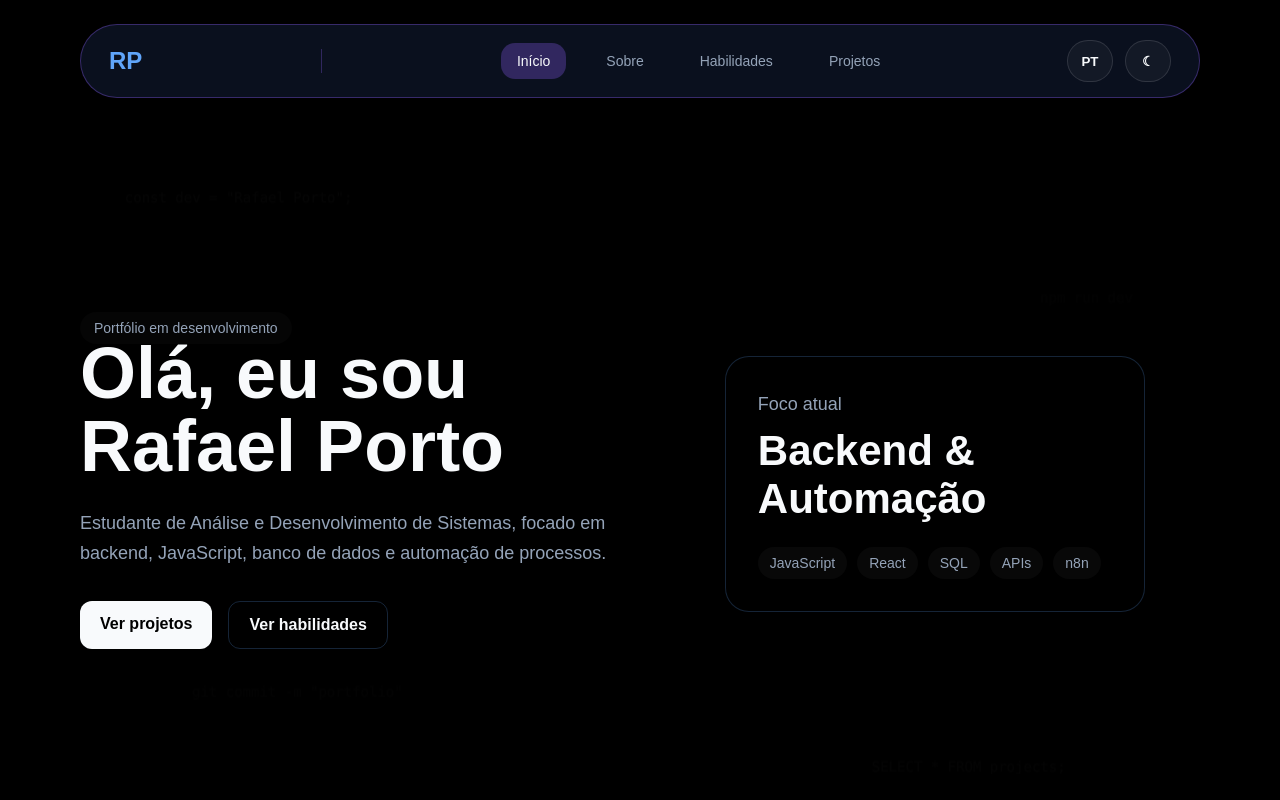
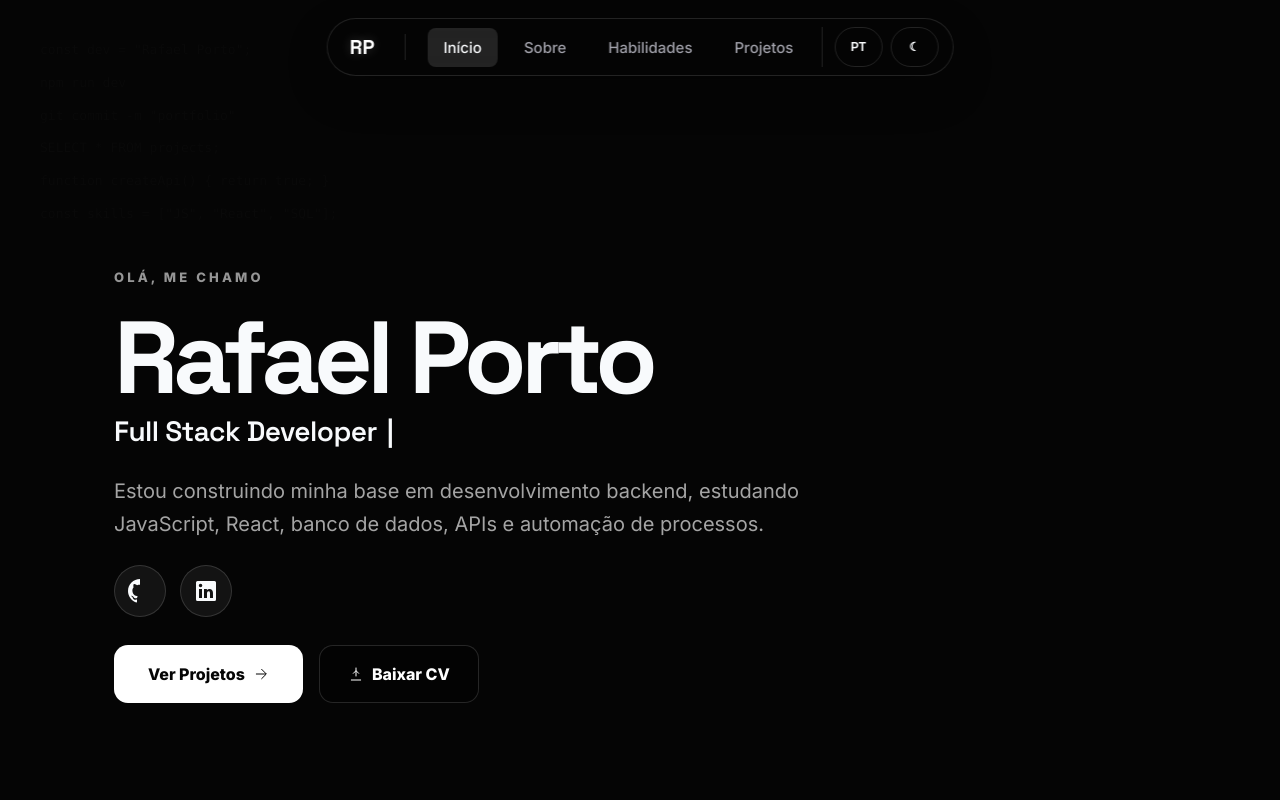
Before and after one commit to rportocortes/Portfolio, a React (Vite) app: page / in a window 1280 px wide. Shown: the top 800 px of the page. Built offline with nearby package versions, Linux system fonts and the light colour scheme.

Commit message:
hero and header layout

```diff
--- a/index.html
+++ b/index.html
@@ -1,10 +1,9 @@
 <!doctype html>
-<html lang="en">
+<html lang="pt-BR">
   <head>
     <meta charset="UTF-8" />
-    <link rel="icon" type="image/svg+xml" href="/favicon.svg" />
     <meta name="viewport" content="width=device-width, initial-scale=1.0" />
-    <title>portfolio-rafael</title>
+    <title>Rafael Porto | Portfólio</title>
   </head>
   <body>
     <div id="root"></div>
--- a/src/App.tsx
+++ b/src/App.tsx
@@ -1,7 +1,6 @@
 import { useState } from "react";
 
 function App() {
-  const dev = "Rafael Porto";
   const [language, setLanguage] = useState<"pt" | "en">("pt");
   const [theme, setTheme] = useState<"dark" | "light">("dark");
 
@@ -28,6 +27,31 @@ function App() {
     setTheme((current) => (current === "dark" ? "light" : "dark"));
   };
 
+  const heroContent = {
+    pt: {
+      greeting: "Olá, me chamo",
+      name: "Rafael Porto",
+      roleHighlight: "Full Stack",
+      rolePart: "Developer",
+      description:
+        "Estou construindo minha base em desenvolvimento backend, estudando JavaScript, React, banco de dados, APIs e automação de processos.",
+      projectsBtn: "Ver Projetos",
+      skillsBtn: "Ver Habilidades",
+    },
+    en: {
+      greeting: "Hello, I'm",
+      name: "Rafael Porto",
+      roleHighlight: "Full Stack",
+      rolePart: "Developer",
+      description:
+        "Building my foundation in backend development, studying JavaScript, React, databases, APIs and process automation.",
+      projectsBtn: "View Projects",
+      skillsBtn: "View Skills",
+    },
+  };
+
+  const content = heroContent[language];
+
   return (
     <div className={`page ${theme}`}>
       <header className="header">
@@ -36,7 +60,7 @@ function App() {
             RP
           </a>
 
-          <div className="navSeparator"></div>
+          <div className="navSeparator" aria-hidden="true"></div>
 
           <div className="navLinks">
             {menuLinks.map((link, index) => (
@@ -51,7 +75,11 @@ function App() {
           </div>
 
           <div className="headerActions">
-            <button type="button" className="smallButton" onClick={toggleLanguage}>
+            <button
+              type="button"
+              className="smallButton"
+              onClick={toggleLanguage}
+            >
               {language.toUpperCase()}
             </button>
             <button type="button" className="smallButton" onClick={toggleTheme}>
@@ -73,54 +101,73 @@ function App() {
           </div>
 
           <div className="heroLeft">
-            <span className="tag">Portfólio em desenvolvimento</span>
+            <div className="heroEyebrow">{content.greeting}</div>
 
             <h1>
-              Olá, eu sou <strong>{dev}</strong>
+              <strong>{content.name}</strong>
             </h1>
 
-            <p className="heroDescription">
-              Estudante de Análise e Desenvolvimento de Sistemas, focado em
-              backend, JavaScript, banco de dados e automação de processos.
-            </p>
+            <div className="heroRole">
+              <span className="typedRole">Full Stack Developer</span>
+            </div>
+
+            <p className="heroDescription">{content.description}</p>
+
+            <div className="heroSocials">
+              <a href="#" className="socialIcon" aria-label="GitHub">
+                <svg
+                  width="24"
+                  height="24"
+                  viewBox="0 0 24 24"
+                  fill="currentColor"
+                >
+                  <path d="M12 0C5.37 0 0 5.37 0 12c0 5.31 3.435 9.795 8.205 11.385.6.105.825-.255.825-.57 0-.285-.015-1.23-.015-2.235-3.015.555-3.795-.735-4.035-1.41-.135-.345-.72-1.41-1.23-1.695-.42-.225-1.02-.78-.015-.795.945-.015 1.62.87 1.845 1.23 1.08 1.815 2.805 1.305 3.495.99.105-.78.42-1.305.765-1.605-2.67-.3-5.46-1.335-5.46-5.925 0-1.305.465-2.385 1.23-3.225-.12-.3-.54-1.53.12-3.18 0 0 1.005-.315 3.3 1.23.96-.27 1.98-.405 3-.405s2.04.135 3 . 405c2.295-1.56 3.3-1.23 3.3-1.23.66 1.65.24 2.88.12 3.18.765.84 1.23 1.905 1.23 3.225 0 4.605-2.805 5.625-5.475 5.925.435.375.81 1.095.81 2.22 0 1.605-.015 2.895-.015 3.3 0 .315.225.69.825.57A12.016 12.016 0 0024 12c0-6.63-5.37-12-12-12z" />
+                </svg>
+              </a>
+              <a href="#" className="socialIcon" aria-label="LinkedIn">
+                <svg
+                  width="24"
+                  height="24"
+                  viewBox="0 0 24 24"
+                  fill="currentColor"
+                >
+                  <path d="M20.5 2h-17A1.5 1.5 0 002 3.5v17A1.5 1.5 0 003.5 22h17a1.5 1.5 0 001.5-1.5v-17A1.5 1.5 0 0020.5 2zM8 19H5v-9h3zM6.5 8.25A1.75 1.75 0 118.3 6.5a1.78 1.78 0 01-1.8 1.75zM19 19h-3v-4.74c0-1.42-.6-1.93-1.38-1.93A1.74 1.74 0 0013 14.19a.66.66 0 000 .14V19h-3v-9h2.9v1.3a3.11 3.11 0 012.7-1.4c1.9 0 3.36 1.25 3.36 3.88z" />
+                </svg>
+              </a>
+            </div>
 
             <div className="heroButtons">
               <a href="#projects" className="primaryButton">
-                Ver projetos
+                {content.projectsBtn}
+                <svg className="btnArrow" width="16" height="16" viewBox="0 0 24 24" fill="none" xmlns="http://www.w3.org/2000/svg" aria-hidden>
+                  <path d="M5 12h14M13 5l7 7-7 7" stroke="currentColor" strokeWidth="1.5" strokeLinecap="round" strokeLinejoin="round" />
+                </svg>
               </a>
 
-              <a href="#skills" className="secondaryButton">
-                Ver habilidades
+              <a href="#" className="secondaryButton">
+                <svg width="16" height="16" viewBox="0 0 24 24" fill="none" xmlns="http://www.w3.org/2000/svg" aria-hidden>
+                  <path d="M12 3v12" stroke="currentColor" strokeWidth="1.5" strokeLinecap="round" strokeLinejoin="round"/>
+                  <path d="M8 11l4-4 4 4" stroke="currentColor" strokeWidth="1.5" strokeLinecap="round" strokeLinejoin="round"/>
+                  <path d="M5 21h14" stroke="currentColor" strokeWidth="1.5" strokeLinecap="round" strokeLinejoin="round"/>
+                </svg>
+                Baixar CV
               </a>
             </div>
           </div>
+        </section>
 
-          <aside className="heroRight">
-            <div className="heroCard">
-              <p className="cardTitle">Foco atual</p>
-              <h2>Backend &amp; Automação</h2>
-
-              <div className="cardTags">
-                <span>JavaScript</span>
-                <span>React</span>
-                <span>SQL</span>
-                <span>APIs</span>
-                <span>n8n</span>
-              </div>
-            </div>
-          </aside>
-        </section>
         <section id="about" className="section">
-          <h2>Sobre mim</h2>
+          <h2>{language === "pt" ? "Sobre mim" : "About me"}</h2>
 
           <p>
-            Sou estudante de Análise e Desenvolvimento de Sistemas e estou
-            construindo minha base em programação com foco em backend.
-            Atualmente estudo JavaScript, React, banco de dados, APIs e GitHub.
+            {language === "pt"
+              ? "Sou estudante de Análise e Desenvolvimento de Sistemas e estou construindo minha base em programação com foco em backend. Atualmente estudo JavaScript, React, banco de dados, APIs e GitHub."
+              : "I'm an ADS student building my foundation in programming with a focus on backend development. Currently studying JavaScript, React, databases, APIs and GitHub."}
           </p>
         </section>
       </main>
     </div>
   );
 }
+
 export default App;
--- a/src/index.css
+++ b/src/index.css
@@ -1,3 +1,5 @@
+@import url("https://fonts.googleapis.com/css2?family=Inter:wght@400;500;600;700;800&family=Space+Grotesk:wght@500;600;700&display=swap");
+
 * {
   margin: 0;
   padding: 0;
@@ -9,35 +11,35 @@ html {
 }
 
 :root {
-  --bg: #000000;
+  --bg: #050505;
   --text: #f8fafc;
-  --text-secondary: #94a3b8;
-  --border: rgba(96, 165, 250, 0.22);
-  --border-strong: #404040;
-  --accent: #60a5fa;
-  --code-opacity: 0.12;
+  --text-secondary: #a1a1aa;
+  --border: rgba(255, 255, 255, 0.12);
+  --border-strong: #2a2a2a;
+  --accent: #ffffff;
+  --code-opacity: 0.08;
   --card-bg: rgba(15, 23, 42, 0.72);
-  --header-bg: rgba(15, 23, 42, 0.72);
+  --header-bg: rgba(0, 0, 0, 0.4);
   --header-text: #f8fafc;
 }
 
 .page.light {
   --bg: #f8fafc;
   --text: #0f172a;
-  --text-secondary: #475569;
-  --border: rgba(148, 163, 184, 0.28);
-  --border-strong: #c4c4c4;
-  --accent: #2563eb;
-  --code-opacity: 0.16;
+  --text-secondary: #71717a;
+  --border: rgba(0, 0, 0, 0.12);
+  --border-strong: #d4d4d8;
+  --accent: #000000;
+  --code-opacity: 0.06;
   --card-bg: rgba(255, 255, 255, 0.92);
-  --header-bg: rgba(255, 255, 255, 0.92);
+  --header-bg: rgba(255, 255, 255, 0.4);
   --header-text: #0f172a;
 }
 
 body {
   background-color: var(--bg);
   color: var(--text);
-  font-family: Arial, Helvetica, sans-serif;
+  font-family: "Inter", Arial, sans-serif;
   overflow-x: hidden;
   min-height: 100vh;
 }
@@ -47,95 +49,144 @@ a {
   text-decoration: none;
 }
 
-.page {
-  min-height: 100vh;
-}
-
 .header {
   position: fixed;
-  top: 24px;
+  top: 18px;
   left: 50%;
   transform: translateX(-50%);
-  display: flex;
-  justify-content: center;
-  pointer-events: none;
-  z-index: 60;
-  width: calc(100% - 48px);
-  max-width: 1120px;
+  z-index: 100;
+  /* compact capsule: fit-content but constrained to viewport */
+  width: fit-content;
+  max-width: calc(100% - 32px);
+  height: 58px;
+  pointer-events: auto;
 }
 
 .navbar {
   display: flex;
   align-items: center;
-  justify-content: space-between;
-  gap: 24px;
-  min-height: 72px;
-  width: 100%;
+  justify-content: center; /* centraliza conteúdo e evita espalhar */
+  gap: 12px;
+  width: auto;
+  height: 100%;
   pointer-events: auto;
-  background-color: var(--header-bg);
-  border: 1px solid rgba(139, 92, 246, 0.35);
-  border-radius: 9999px;
-  padding: 14px 28px;
-  box-shadow: 0 14px 40px rgba(0, 0, 0, 0.18);
+  background-color: rgba(5, 5, 5, 0.72);
+  border: 1px solid rgba(255, 255, 255, 0.12);
+  border-radius: 999px;
+  padding: 0 14px; /* mais compacto */
+  box-shadow: 0 16px 40px rgba(0, 0, 0, 0.28);
   backdrop-filter: blur(16px);
 }
 
 .logo {
   font-weight: 800;
-  font-size: 24px;
-  color: #60a5fa;
+  font-size: 20px;
+  color: #ffffff;
   text-decoration: none;
-  padding: 8px 0;
+  padding: 0 8px; /* respiro interno do RP */
   white-space: nowrap;
+  font-family: "Space Grotesk", "Inter", Arial, sans-serif;
+  text-shadow: 0 0 12px rgba(255, 255, 255, 0.22);
+  flex-shrink: 0;
+  display: flex;
+  align-items: center;
 }
 
 .navSeparator {
   width: 1px;
-  height: 24px;
-  background-color: rgba(139, 92, 246, 0.3);
-  margin: 0 8px;
+  height: 26px;
+  background-color: rgba(255, 255, 255, 0.12);
+  margin: 0 10px; /* divisor pequeno, não espaçador */
+  flex: 0 0 1px;
 }
 
 .navLinks {
   display: flex;
-  gap: 24px;
+  gap: 10px;
   color: var(--text-secondary);
-  font-size: 14px;
+  font-size: 15px;
+  align-items: center;
+  flex: 0 0 auto; /* não estica */
 }
 
 .navLinks a {
   padding: 10px 16px;
-  border-radius: 14px;
+  border-radius: 8px;
   transition: color 0.2s ease, background-color 0.2s ease;
   color: var(--text-secondary);
+  font-size: 15px;
+  font-weight: 500;
+  white-space: nowrap;
 }
 
 .navLinks a.active {
-  color: var(--header-text);
-  background: rgba(139, 92, 246, 0.3);
+  color: var(--text);
+  background: rgba(255, 255, 255, 0.12);
 }
 
 .navLinks a:hover,
 .navLinks a:focus-visible {
-  color: var(--accent);
-  background: rgba(96, 165, 250, 0.12);
+  color: var(--text);
+  background: rgba(255, 255, 255, 0.12);
+}
+
+.headerActions {
+  display: flex;
+  gap: 8px;
+  align-items: center;
+  padding-left: 12px;
+  border-left: 1px solid rgba(255, 255, 255, 0.12);
+  flex: 0 0 auto; /* não empurra */
+}
+
+.smallButton {
+  background: none;
+  border: 1px solid rgba(255, 255, 255, 0.12);
+  color: var(--text);
+  width: 48px;
+  height: 40px;
+  display: inline-flex;
+  align-items: center;
+  justify-content: center;
+  border-radius: 999px;
+  font-size: 12px;
+  cursor: pointer;
+  transition: all 0.2s ease;
+  font-weight: 600;
+}
+
+.smallButton:hover {
+  background: rgba(255, 255, 255, 0.08);
+  border-color: rgba(255, 255, 255, 0.24);
 }
 
 main {
-  max-width: 1280px;
+  max-width: 1180px;
   margin: 0 auto;
-  padding: 120px 80px 80px;
+  /* reduz o espaçamento superior para trazer o hero mais para cima */
+  padding: 100px 64px 64px;
 }
 
 .hero {
   position: relative;
-  min-height: calc(100vh - 72px);
-  display: grid;
-  grid-template-columns: 1.1fr 0.9fr;
-  gap: 64px;
+  min-height: 100vh;
+  display: flex;
   align-items: center;
   overflow: hidden;
   padding: 0;
+  /* reduzir padding-top e permitir leve deslocamento do bloco */
+  padding-top: 36px;
+}
+
+.heroLeft {
+  display: flex;
+  flex-direction: column;
+  align-items: flex-start;
+  gap: 10px; /* espaço interno reduzido */
+  max-width: 820px;
+  position: relative;
+  z-index: 2;
+  transform: translateY(-4vh); /* sobe levemente o bloco para priorizar conteúdo */
 }
 
 .tag {
@@ -149,46 +200,181 @@ main {
 }
 
 .hero h1 {
-  max-width: 720px;
-  font-size: 72px;
-  line-height: 1.02;
-  margin-bottom: 24px;
+  max-width: 820px;
+  font-size: clamp(72px, 8vw, 108px);
+  line-height: 0.92;
+  letter-spacing: -0.055em;
+  margin: 0;
+  margin-bottom: 0;
   color: var(--text);
+  font-family: "Space Grotesk", "Inter", Arial, sans-serif;
+  font-weight: 800;
+  word-break: break-word;
+  position: relative;
+  z-index: 2;
 }
 
 .hero h1 strong {
   color: var(--text);
 }
 
+.heroEyebrow {
+  display: block;
+  margin-bottom: 16px; /* reduzido */
+  color: rgba(255, 255, 255, 0.58);
+  font-size: 13px;
+  font-weight: 800;
+  letter-spacing: 0.24em;
+  text-transform: uppercase;
+  font-family: "Inter", Arial, sans-serif;
+  position: relative;
+  z-index: 2;
+}
+
+.heroSubtitle {
+  font-size: 24px;
+  font-weight: 500;
+  color: var(--text-secondary);
+  margin-bottom: 16px;
+  max-width: 650px;
+  line-height: 1.5;
+}
+
+.heroRole {
+  position: relative;
+  height: auto;
+  display: flex;
+  align-items: center;
+  margin-bottom: 10px; /* reduzido */
+  overflow: hidden;
+  z-index: 2;
+}
+
+.typedRole {
+  display: inline-block;
+  font-size: 28px;
+  font-weight: 600;
+  font-family: "Space Grotesk", "Inter", Arial, sans-serif;
+  color: var(--text);
+  letter-spacing: -0.02em;
+  line-height: 1.2;
+  white-space: nowrap;
+  overflow: hidden;
+  width: 0ch;
+  animation: typing 2.2s steps(20, end) forwards;
+}
+
+@keyframes typing {
+  0% {
+    width: 0ch;
+  }
+  100% {
+    width: 20ch;
+  }
+}
+
+@keyframes cursorBlink {
+  0%, 49% { opacity: 1; }
+  50%, 100% { opacity: 0; }
+}
+
+.typedRole::after {
+  content: "|";
+  display: inline-block;
+  margin-left: 10px;
+  color: var(--text);
+  opacity: 1;
+  animation: cursorBlink 0.8s step-end 2.2s infinite;
+  font-weight: 600;
+}
+
 .hero p {
-  max-width: 650px;
-  color: var(--text-secondary);
-  font-size: 18px;
-  line-height: 1.7;
+  max-width: 720px;
+  color: rgba(255, 255, 255, 0.64);
+  font-size: 20px;
+  line-height: 1.65;
+  margin-top: 6px; /* reduzido */
+  margin-bottom: 0;
+  position: relative;
+  z-index: 2;
+}
+
+.heroSocials {
+  display: flex;
+  gap: 14px;
+  margin-top: 14px; /* reduzido */
+  margin-bottom: 0;
+  align-items: center;
+  position: relative;
+  z-index: 2;
+}
+
+.socialIcon {
+  display: inline-flex;
+  align-items: center;
+  justify-content: center;
+  width: 52px;
+  height: 52px;
+  border-radius: 50%;
+  background-color: rgba(255, 255, 255, 0.06);
+  border: 1px solid rgba(255, 255, 255, 0.14);
+  color: var(--text);
+  transition: all 0.3s ease;
+}
+
+.socialIcon:hover,
+.socialIcon:focus-visible {
+  background-color: rgba(255, 255, 255, 0.10);
+  border-color: rgba(255, 255, 255, 0.24);
+  transform: translateY(-3px);
 }
 
 .heroButtons {
-  margin-top: 32px;
+  margin-top: 18px; /* reduzido para caber na dobra */
   display: flex;
+  align-items: center;
   gap: 16px;
+  position: relative;
+  z-index: 2;
+  flex-wrap: wrap;
 }
 
 .primaryButton,
 .secondaryButton {
-  padding: 14px 20px;
-  border-radius: 12px;
-  font-weight: 700;
+  display: flex;
+  align-items: center;
+  gap: 8px;
+  border-radius: 14px;
+  font-weight: 800;
+  transition: all 0.3s ease;
+  border: none;
+  cursor: pointer;
+  height: 58px;
+  font-size: 16px;
 }
 
 .primaryButton {
-  background-color: var(--text);
-  color: var(--bg);
+  background-color: #ffffff;
+  color: #050505;
+  padding: 0 34px;
+}
+
+.primaryButton:hover {
+  background-color: rgba(255, 255, 255, 0.92);
+  transform: translateY(-2px);
 }
 
 .secondaryButton {
-  background-color: transparent;
-  color: var(--text);
-  border: 1px solid var(--border);
+  background-color: rgba(0, 0, 0, 0.4);
+  color: #ffffff;
+  border: 1px solid rgba(255, 255, 255, 0.14);
+  padding: 0 28px;
+}
+
+.secondaryButton:hover {
+  background-color: rgba(0, 0, 0, 0.6);
+  border-color: rgba(255, 255, 255, 0.28);
+  transform: translateY(-2px);
 }
 
 .section {
@@ -239,30 +425,6 @@ main {
   gap: 10px;
 }
 
-.headerActions {
-  display: flex;
-  gap: 12px;
-  align-items: center;
-}
-
-.smallButton {
-  min-width: 46px;
-  height: 42px;
-  border-radius: 999px;
-  border: 1px solid rgba(255,255,255,0.12);
-  background: rgba(255,255,255,0.04);
-  color: var(--text);
-  font-weight: 700;
-  cursor: pointer;
-  transition: background-color 0.2s ease, border-color 0.2s ease;
-}
-
-.smallButton:hover,
-.smallButton:focus-visible {
-  background: rgba(96, 165, 250, 0.12);
-  border-color: rgba(96, 165, 250, 0.32);
-}
-
 .cardTags span {
   padding: 8px 12px;
   border-radius: 999px;
@@ -272,81 +434,27 @@ main {
 }
 
 .codeBackground {
-  position: absolute;
-  inset: 0;
-  z-index: 1;
+  position: fixed;
+  top: 0;
+  left: 0;
+  width: 100%;
+  height: 100%;
   pointer-events: none;
   overflow: hidden;
+  z-index: 0;
+  font-family: Consolas, "Courier New", monospace;
+  font-size: 13px;
+  line-height: 1.6;
+  color: rgba(255, 255, 255, 0.04);
+  white-space: pre-wrap;
+  word-wrap: break-word;
+  padding: 40px;
+  opacity: 0.5;
 }
 
 .codeBackground span {
-  position: absolute;
-  color: rgba(255,255,255,var(--code-opacity));
-  font-family: Consolas, monospace;
-  font-size: 14px;
-  opacity: 0;
-  mix-blend-mode: screen;
-  animation: codeFade 8s infinite;
-}
-
-.codeBackground span:nth-child(1) {
-  top: 12%;
-  left: 4%;
-  animation-delay: 0s;
-}
-
-.codeBackground span:nth-child(2) {
-  top: 25%;
-  right: 6%;
-  animation-delay: 1.5s;
-}
-
-.codeBackground span:nth-child(3) {
-  bottom: 20%;
-  left: 10%;
-  animation-delay: 3s;
-}
-
-.codeBackground span:nth-child(4) {
-  bottom: 12%;
-  right: 12%;
-  animation-delay: 4.5s;
-}
-
-.codeBackground span:nth-child(5) {
-  top: 55%;
-  left: 35%;
-  animation-delay: 6s;
-}
-
-.codeBackground span:nth-child(6) {
-  top: 75%;
-  right: 35%;
-  animation-delay: 7s;
-}
-
-@keyframes codeFade {
-  0% {
-    opacity: 0;
-    transform: translateY(20px);
-  }
-
-  20% {
-    opacity: 0.12;
-  }
-
-  50% {
-    opacity: 0.06;
-  }
-
-  80% {
-    opacity: 0.14;
-  }
-
-  100% {
-    opacity: 0;
-    transform: translateY(-20px);
-  }
+  display: block;
+  margin-bottom: 12px;
 }
 
 @media (max-width: 768px) {
@@ -357,11 +465,13 @@ main {
   .header {
     top: 16px;
     width: calc(100% - 24px);
+    max-width: calc(100% - 24px);
   }
 
   .navbar {
-    padding: 12px 18px;
-    gap: 12px;
+    padding: 10px 16px;
+    gap: 16px;
+    min-height: 56px;
   }
 
   .navSeparator {
@@ -373,7 +483,7 @@ main {
   }
 
   .logo {
-    font-size: 20px;
+    font-size: 18px;
   }
 
   .headerActions {
@@ -382,18 +492,54 @@ main {
   }
 
   .hero {
-    grid-template-columns: 1fr;
-    padding: 40px 24px;
-    gap: 24px;
+    gap: 16px;
+    padding: 0;
   }
 
   .hero h1 {
-    font-size: 42px;
+    font-size: clamp(48px, 10vw, 78px);
+    margin-bottom: 10px;
   }
 
-  .heroCard {
-    margin-top: 8px;
-    width: 100%;
-    max-width: none;
+  .heroEyebrow {
+    font-size: 12px;
+    margin-bottom: 14px;
+    letter-spacing: 0.12em;
+  }
+
+  .heroRole {
+    height: 38px;
+    margin-bottom: 12px;
+  }
+
+  .typedRole {
+    font-size: clamp(18px, 5vw, 28px);
+  }
+
+  .heroDescription {
+    font-size: 16px;
+    line-height: 1.6;
+  }
+
+  .heroSocials {
+    margin: 16px 0;
+    gap: 16px;
+  }
+
+  .socialIcon {
+    width: 36px;
+    height: 36px;
+  }
+
+  .heroButtons {
+    margin-top: 20px;
+    gap: 12px;
+    flex-wrap: wrap;
+  }
+
+  .primaryButton,
+  .secondaryButton {
+    padding: 12px 18px;
+    font-size: 14px;
   }
 }
```
